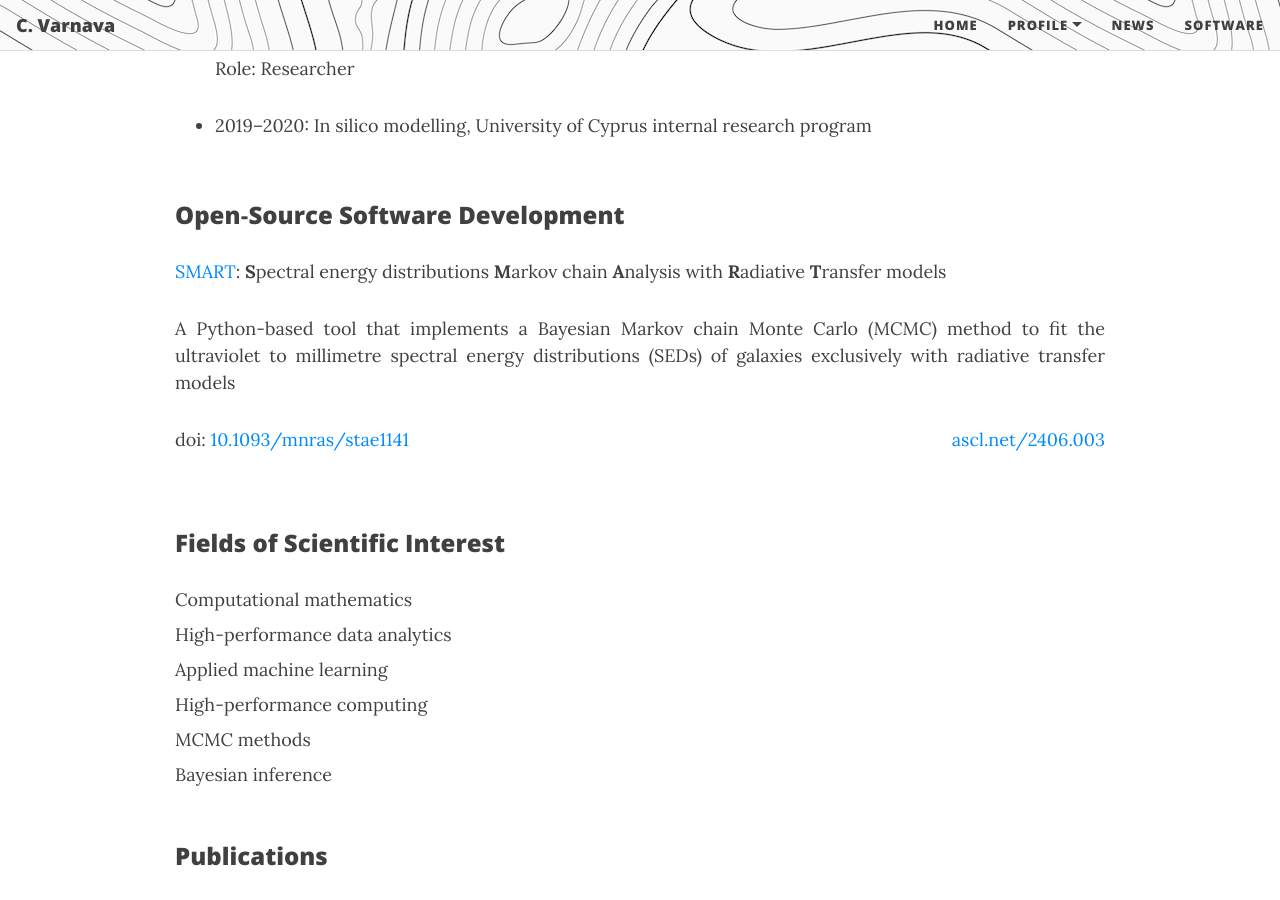
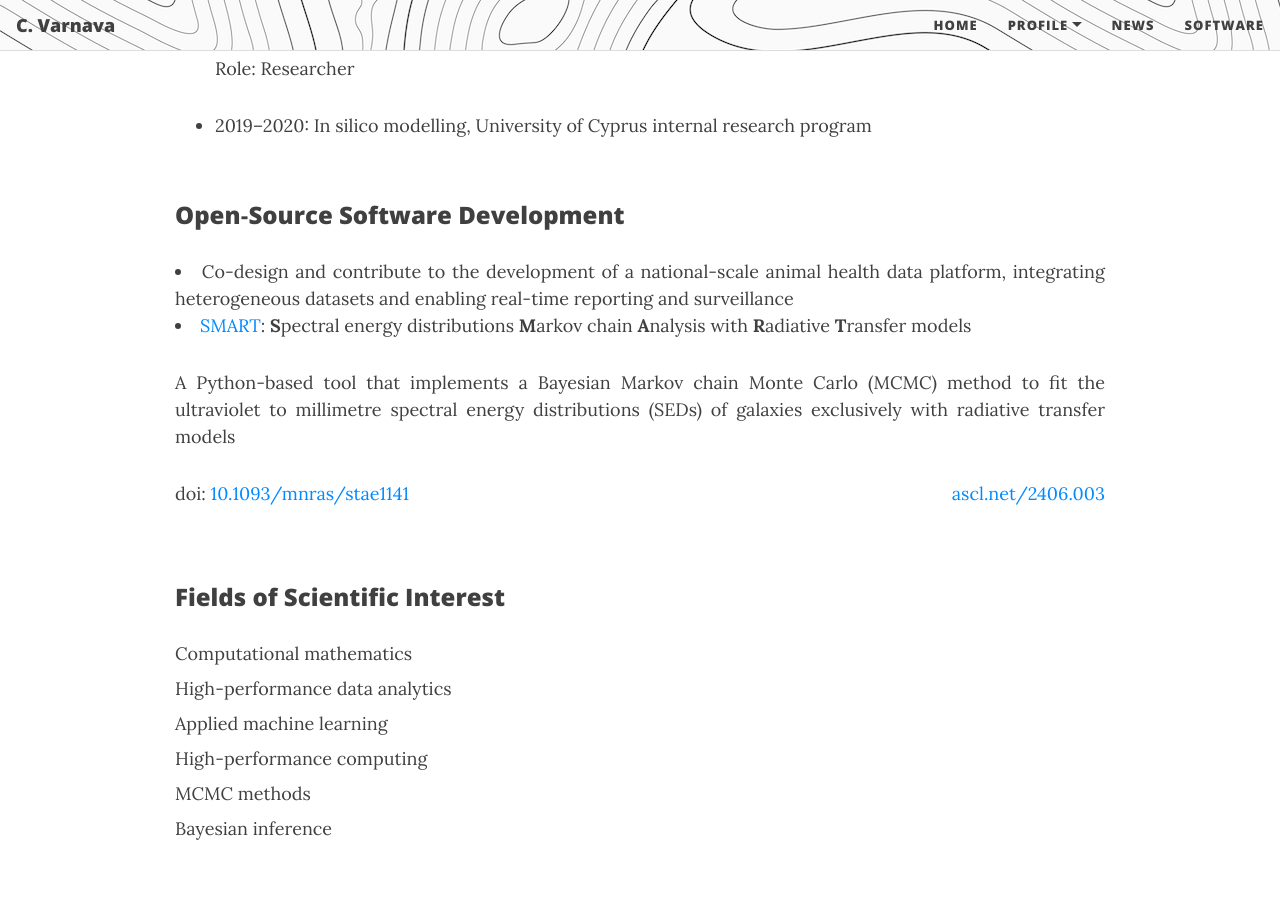
Before and after one commit to ch-var/ch-var.github.io, a Jekyll site: the page built from CV.html, in a window 1280 px wide and 900 px high, scrolled down 2211 px. Built offline with Jekyll 4.4.1, drawn with Linux system fonts in a browser that asks for light colours; formulas are drawn with MathJax 3.

Commit message:
Update CV.html

```diff
--- a/CV.html
+++ b/CV.html
@@ -76,7 +76,8 @@ mathjax: true
 <li class="responsive-margin">2019–2020: In silico modelling, University of Cyprus internal research program</li></ul>
 <br>
 <p style="font-family: var(--header-font); font-weight: 800; line-height: 1.1; font-size: 1.5rem; margin-top: 1.25rem;">Open‑Source Software Development</p>
-<p align='justify'><a href="https://github.com/ch-var/SMART">SMART</a>: <b>S</b>pectral energy distributions <b>M</b>arkov chain <b>A</b>nalysis with <b>R</b>adiative <b>T</b>ransfer models</p>
+<li class="responsive-margin">Co-design and contribute to the development of a national-scale animal health data platform, integrating heterogeneous datasets and enabling real-time reporting and surveillance </li>
+<li class="responsive-margin"><a href="https://github.com/ch-var/SMART">SMART</a>: <b>S</b>pectral energy distributions <b>M</b>arkov chain <b>A</b>nalysis with <b>R</b>adiative <b>T</b>ransfer models</li>
 <p align='justify'>A Python-based tool that implements a Bayesian Markov chain Monte Carlo (MCMC) method to fit the ultraviolet to millimetre spectral energy distributions (SEDs) of galaxies exclusively with radiative transfer models</p>
 <p style="text-align:left;">doi: <a href="https://doi.org/10.1093/mnras/stae1141">10.1093/mnras/stae1141</a> <span style="float:right;"><a href="https://www.ascl.net/2406.003">ascl.net/2406.003</a></span></p>
 <br>
```
